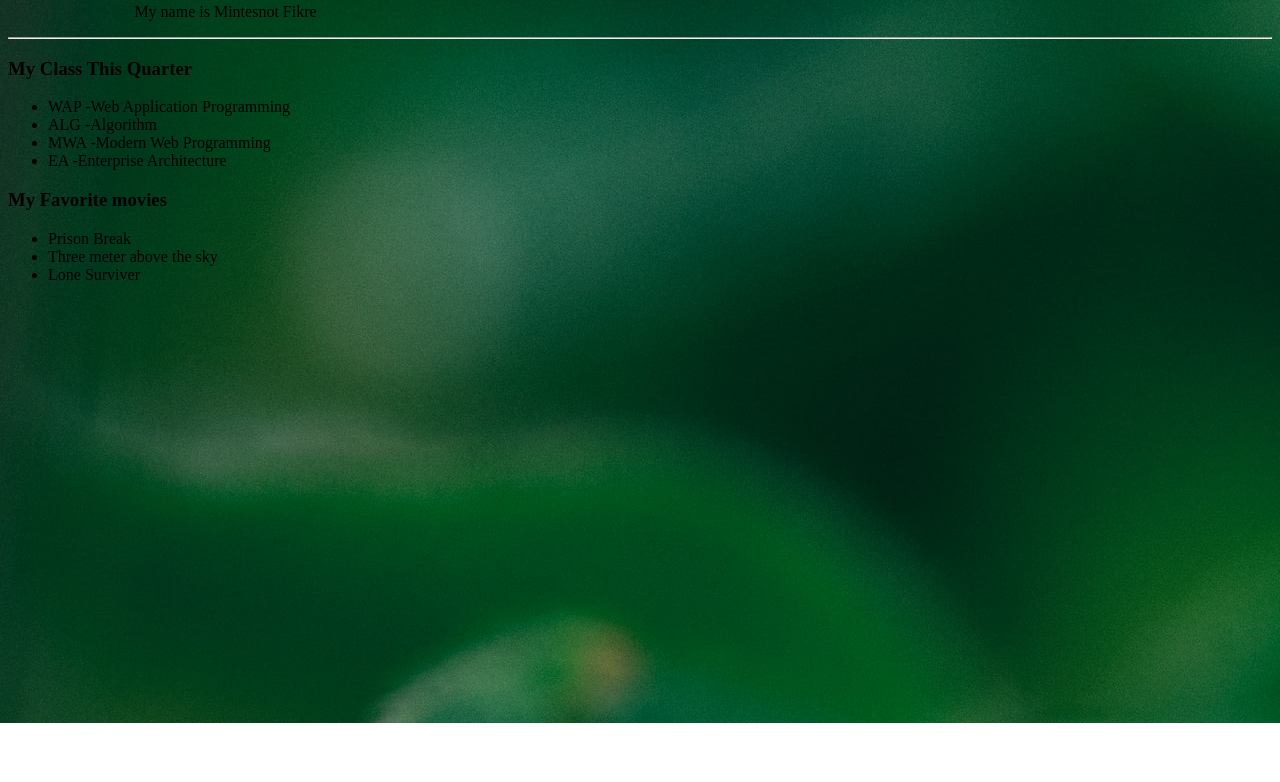
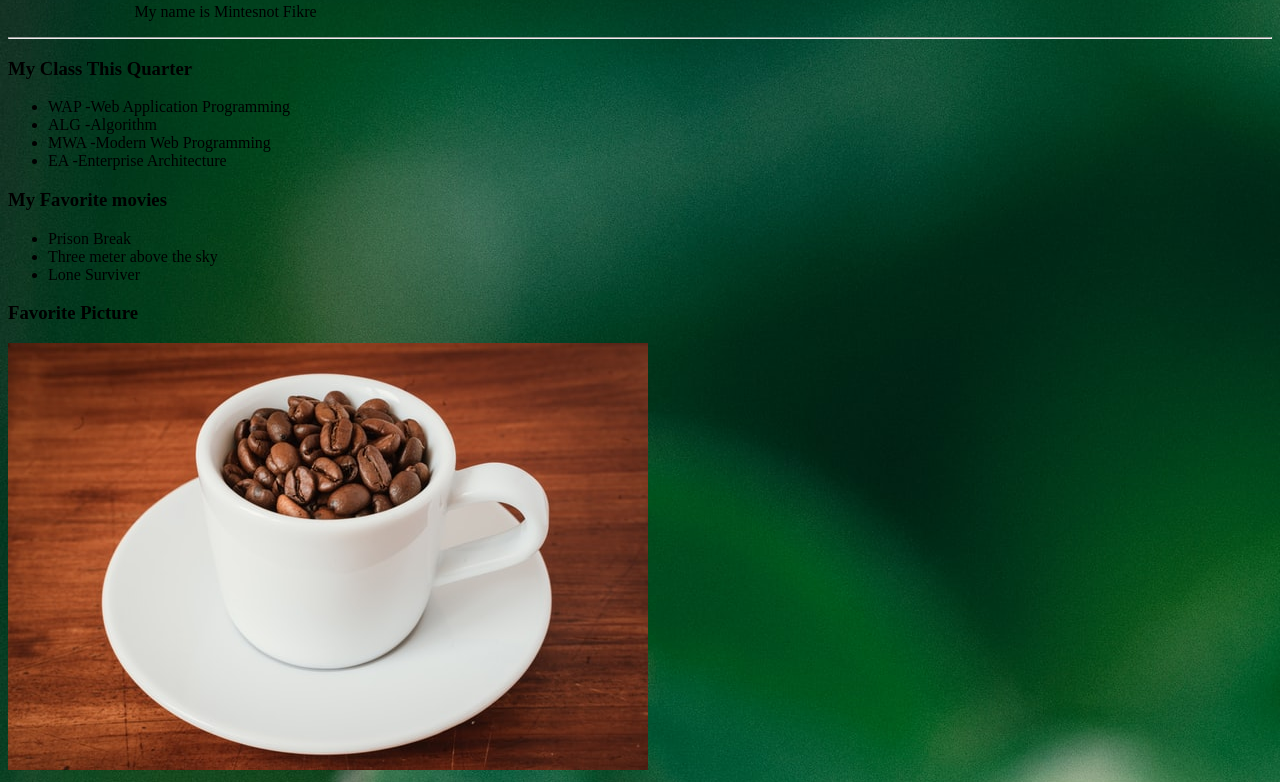
Before and after one commit to MintuTF/MintuTF.github.io, a plain HTML site: page aboutme.html in a window 1280 px wide. Shown: the part 77-859 px from the top of the page. Before the commit the page ends 800 px from the top, so only its background shows below. Drawn offline with Linux system fonts and the light colour scheme.

Commit message:
coffee image added to home

```diff
--- a/aboutme.html
+++ b/aboutme.html
@@ -48,6 +48,9 @@
 
 </ul>
 
+<h3>Favorite Picture</h3>
+<img src="./images/coffe.jpg" alt="coffee"/>
+
 </body>
 
 </html>
```
Also changed, not shown: images/coffe.jpg (added).
